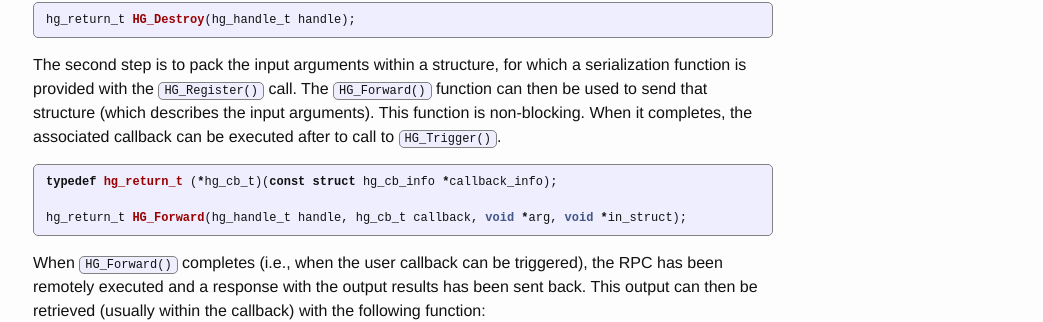
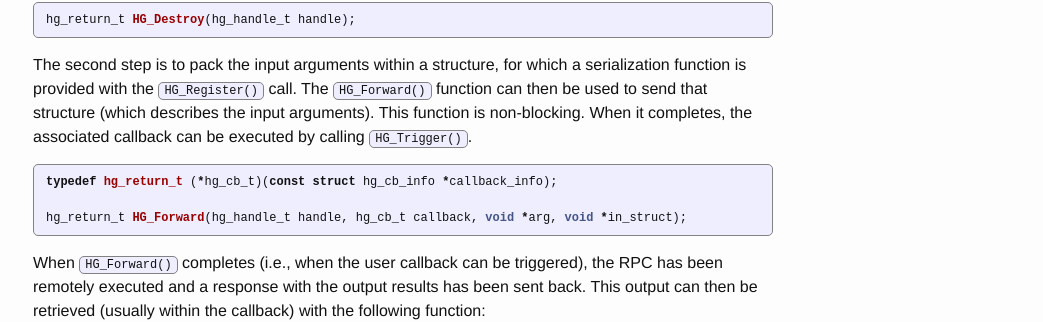
Before and after one commit to Mercury-HPC/Mercury-HPC.github.io, a Jekyll site: the page built from documentation.md, in a window 1280 px wide and 900 px high, scrolled down 4527 px. Shown: the part 180-502 px from the top of the window, without its empty margins (237-1280 px from the left). Built offline with Jekyll 4.4.1, drawn with Linux system fonts in a browser that asks for light colours; nearby versions of some CDN libraries.

Commit message:
Update documentation.md

```diff
--- a/documentation.md
+++ b/documentation.md
@@ -264,7 +264,7 @@ The second step is to pack the input arguments within a structure, for which
 a serialization function is provided with the `HG_Register()` call. The
 `HG_Forward()` function can then be used to send that structure (which describes
 the input arguments). This function is non-blocking. When it completes, the associated
-callback can be executed after to call to `HG_Trigger()`.
+callback can be executed by calling `HG_Trigger()`.
 
 {% highlight C %}
 typedef hg_return_t (*hg_cb_t)(const struct hg_cb_info *callback_info);
```
